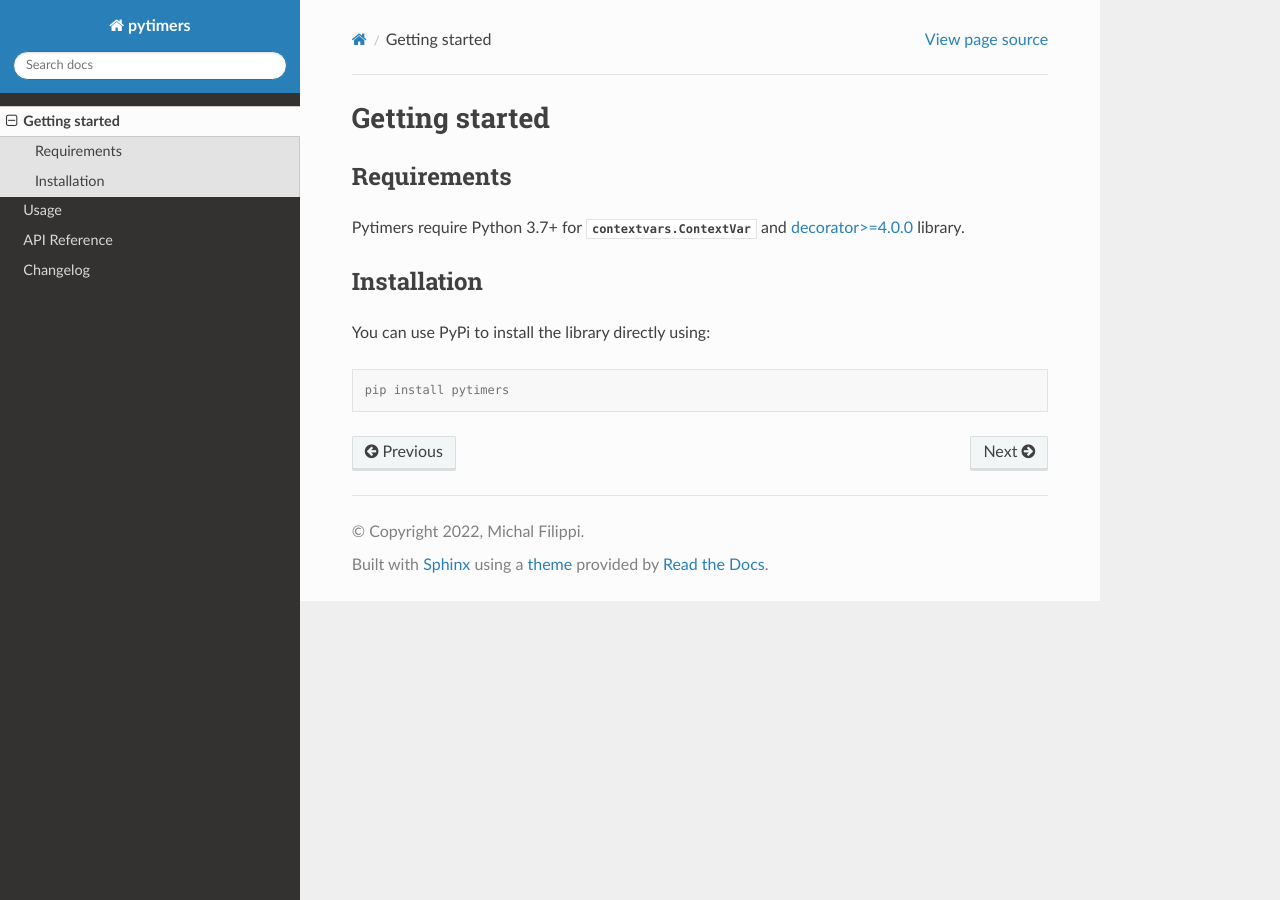
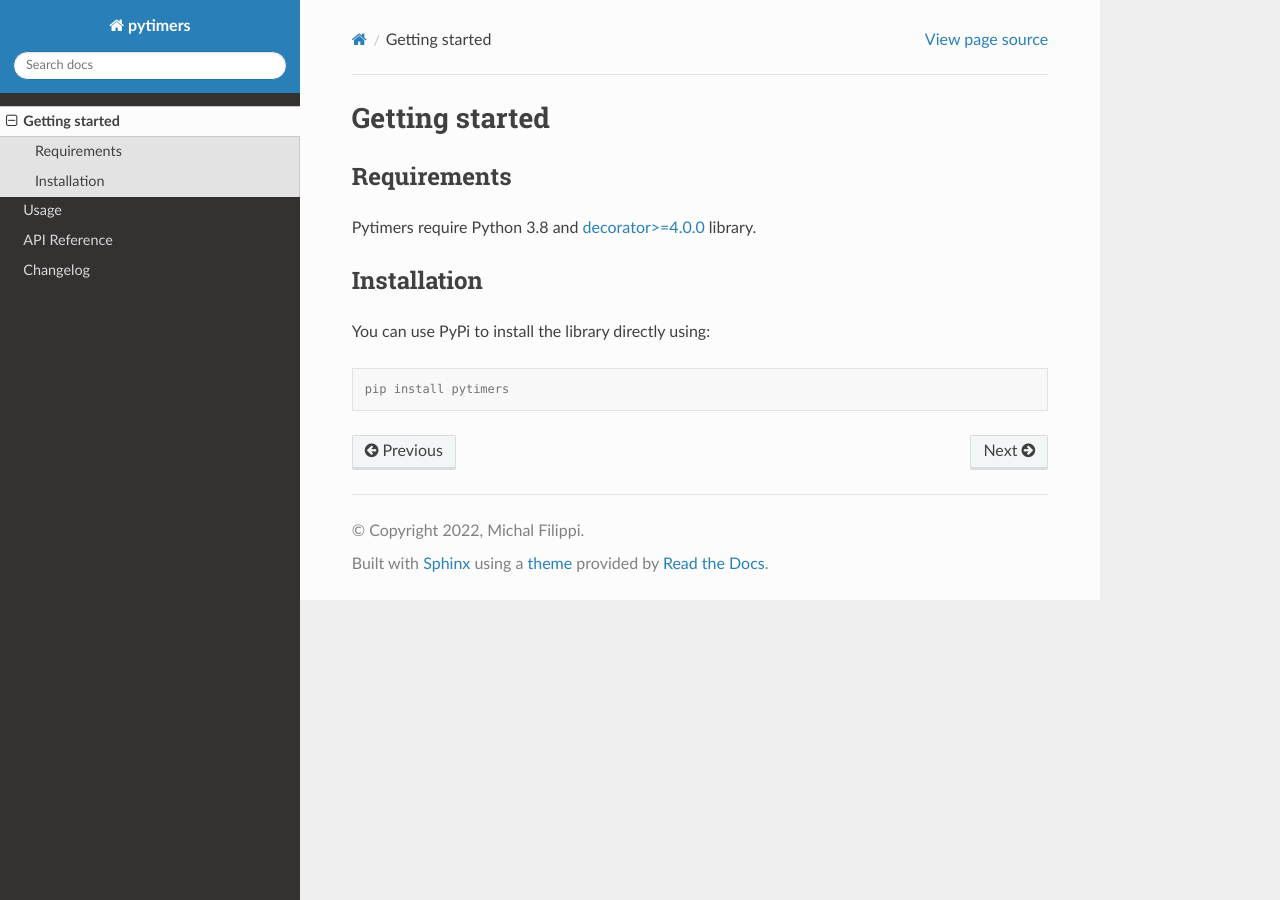
Before and after one commit to michalfilippi/pytimers, a Sphinx documentation site: the page built from docs/source/intro.rst, in a window 1280 px wide. Built offline with Sphinx 7.4.7 and the Read the Docs theme 2.0.0, drawn with Linux system fonts in a browser that asks for light colours.

```diff
--- a/docs/source/intro.rst
+++ b/docs/source/intro.rst
@@ -4,7 +4,7 @@
 Requirements
 ------------
 
-Pytimers require Python 3.7+ for :py:class:`contextvars.ContextVar` and `decorator>=4.0.0 <https://github.com/micheles/decorator>`_ library.
+Pytimers require Python 3.8 and `decorator>=4.0.0 <https://github.com/micheles/decorator>`_ library.
 
 
 Installation
--- a/setup.py
+++ b/setup.py
@@ -33,6 +33,6 @@
         "License :: OSI Approved :: MIT License",
         "Operating System :: OS Independent",
     ],
-    python_requires=">=3.7",
+    python_requires=">=3.8",
     package_data={"pytimers": ["py.typed"]},
 )
```
Also changed, not shown: 2 other files.
